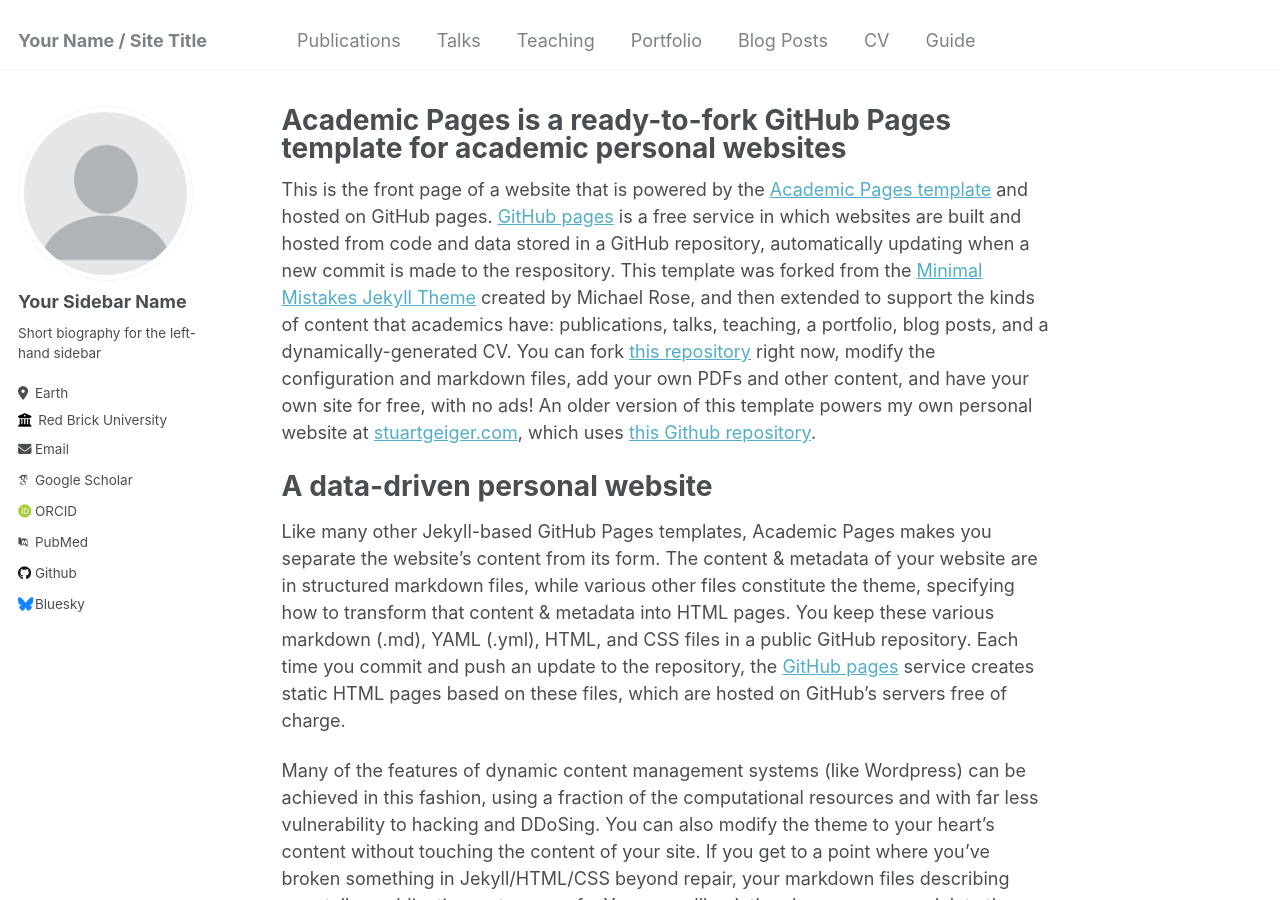
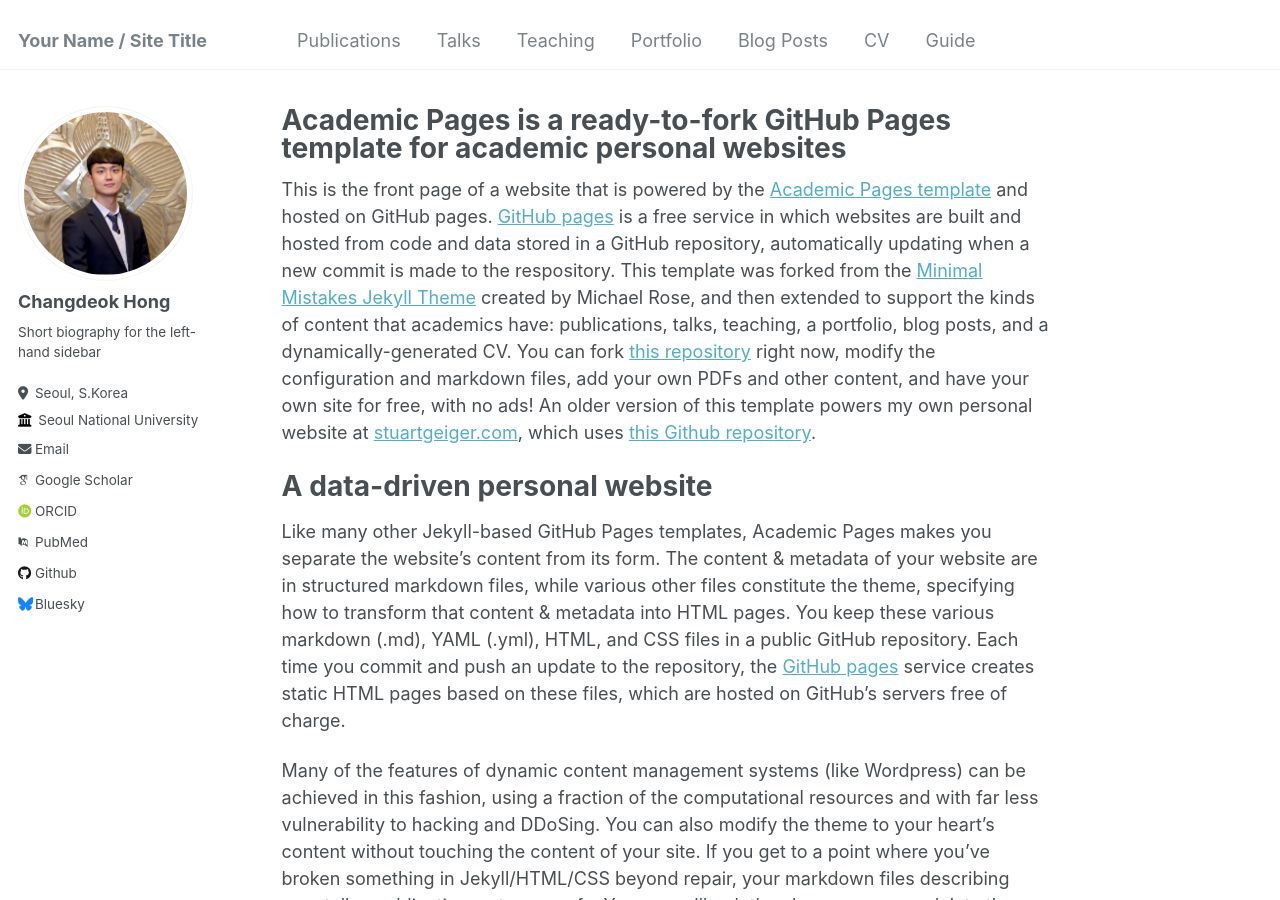
Before and after one commit to changdeok/changdeok.github.io, a Jekyll site: the page built from _pages/about.md, in a window 1280 px wide and 900 px high. Built offline with Jekyll 4.4.1, drawn with Linux system fonts in a browser that asks for light colours; some web fonts are replaced.

Commit message:
First Commit

```diff
--- a/_config.yml
+++ b/_config.yml
@@ -12,23 +12,23 @@ title                    : "Your Name / Site Title"
 title_separator          : "-"
 name                     : &name "Your Name"
 description              : &description "personal description"
-url                      : https://academicpages.github.io # the base hostname & protocol for your site e.g. "https://mmistakes.github.io"
+url                      : https://changdeok.github.io # the base hostname & protocol for your site e.g. "https://mmistakes.github.io"
 baseurl                  : "" # the subpath of your site, e.g. "/blog"
-repository               : "academicpages/academicpages.github.io"
+repository               : "changdeok/changdeok.github.io"
 
 # Site Author - The following control what appear as part of the author content on the side bar.
 #               If a field is blank the icon and link will not appear, otherwise it will be shown.
 #               Additional customization can be done by editing /_includes/author-profile.html
 author:
   # Biographic information
-  avatar           : "profile.png"
-  name             : "Your Sidebar Name"
+  avatar           : "bio-photo.jpg"
+  name             : "Changdeok Hong"
   pronouns         : # example: "she/her"
   bio              : "Short biography for the left-hand sidebar"
-  location         : "Earth"
-  employer         : "Red Brick University"
+  location         : "Seoul, S.Korea"
+  employer         : "Seoul National University"
   uri              : # URL
-  email            : "none@example.org"
+  email            : "cd.hong@icloud.com"
 
   # Academic websites
   arxiv            : # URL - Update with the correct link to your profile
@@ -43,7 +43,7 @@ author:
   bitbucket        : # Username - Update with your username on the site
   codepen          : # Username
   dribbble         : # Username
-  github           : "academicpages"
+  github           : "changdeok"
   kaggle           : # Username
   stackoverflow    : # User number or user number and name (i.e., use "1" or "1/jeff-atwood")
 
```
Also changed, not shown: _data/authors.yml (+2 -10 lines), images/bio-photo.jpg, 1 other file.
